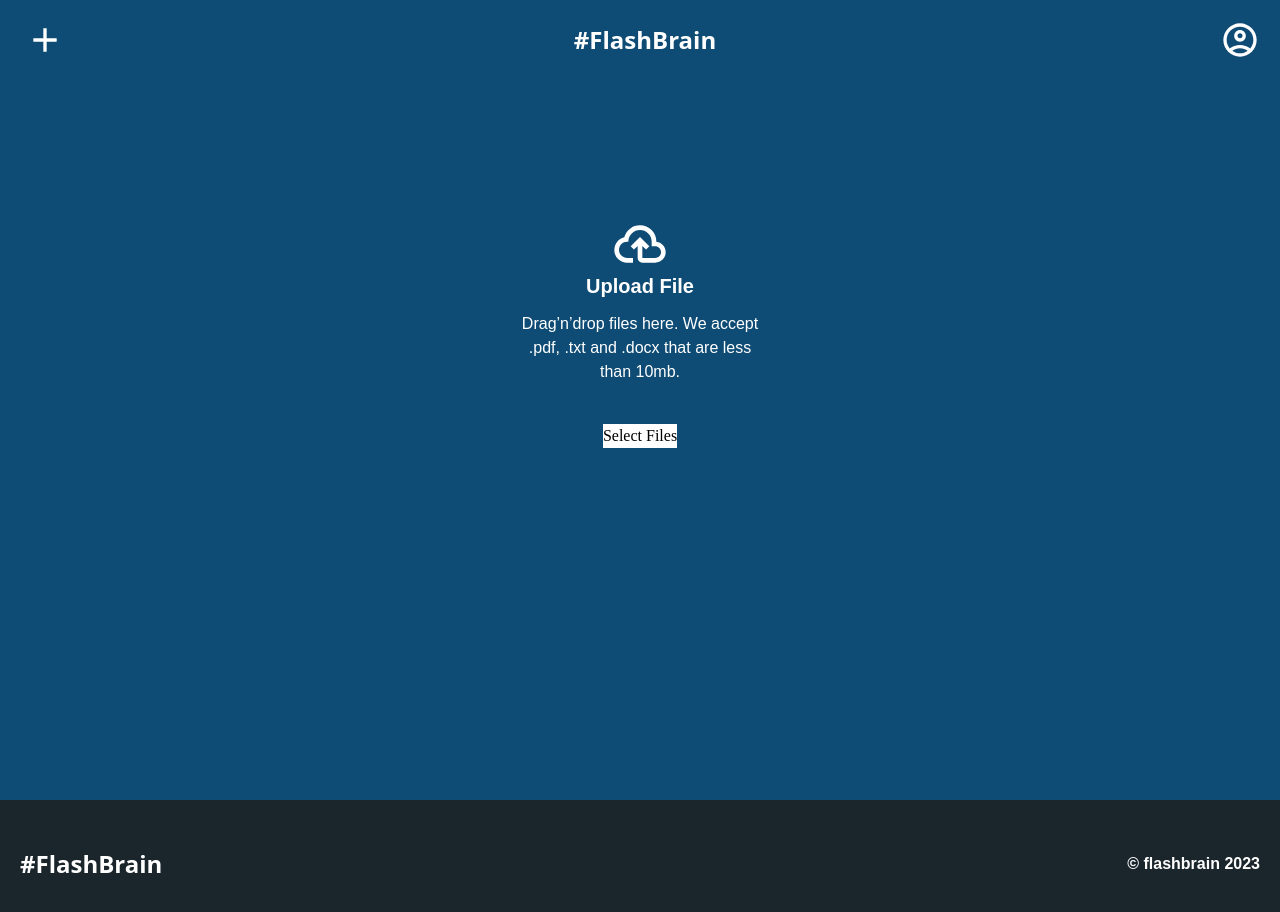
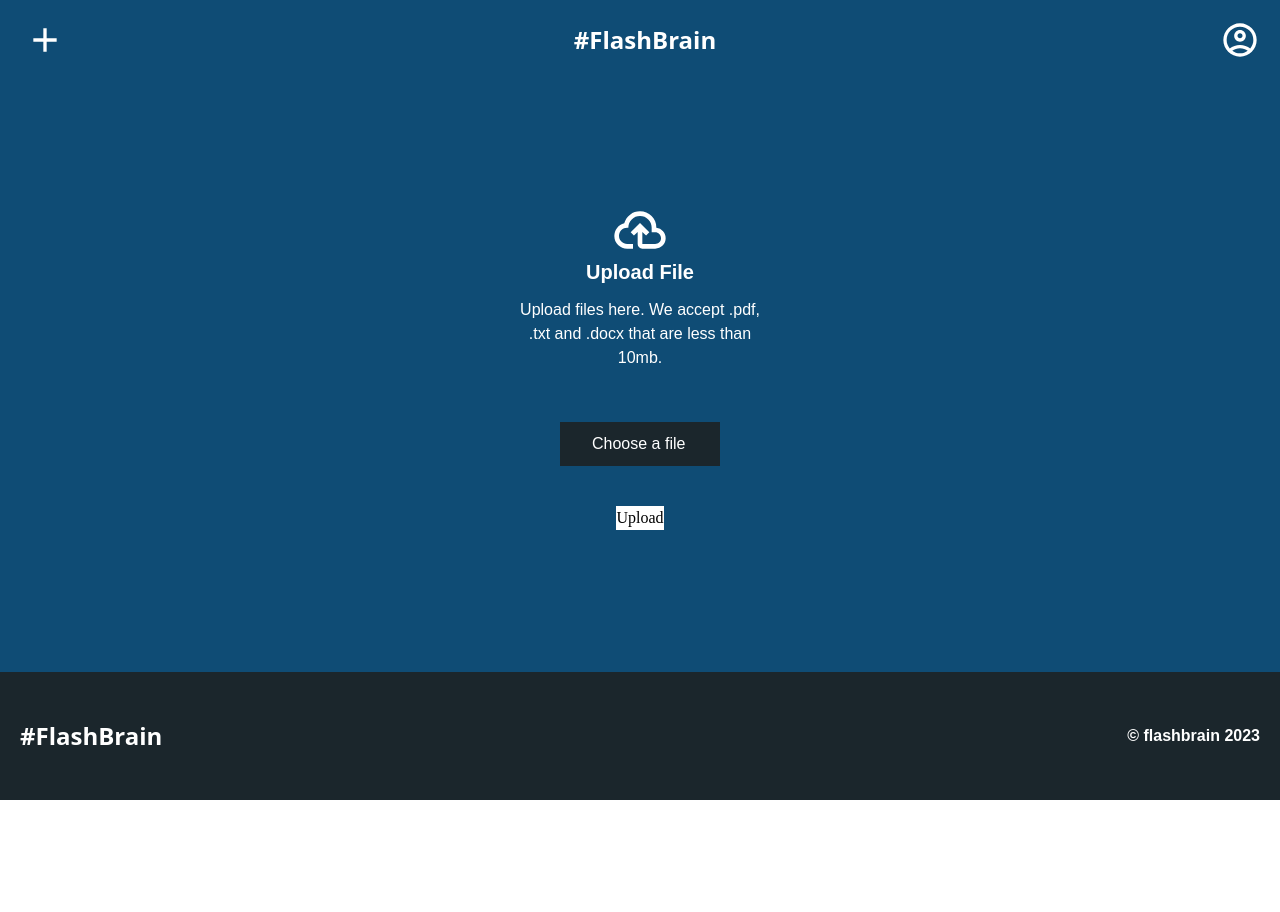
Before and after one commit to Serban681/Flash_Brain, a Next.js app: page /createflashcard in a window 1280 px wide. Shown: the top 912 px of the page. After the commit the page ends 800 px from the top, so only its background shows below. Built offline with nearby package versions, Linux system fonts and the light colour scheme.

Commit message:
Added flexible pages

```diff
--- a/src/components/GeneralComponents/Header.tsx
+++ b/src/components/GeneralComponents/Header.tsx
@@ -10,7 +10,7 @@ export default function Header() {
     }
 
     return (
-        <div className="flex justify-between text-white w-full items-center pt-5">
+        <div className="inline flex justify-between text-white w-full items-center pt-5">
             <Image onClick={goToCreateFlashCardPage} src={AddImage} alt="" className="ml-5 h-10 cursor-pointer" />
             <LogoComponent />
             <AvatarComponent />
--- a/src/pages/_app.tsx
+++ b/src/pages/_app.tsx
@@ -1,10 +1,11 @@
 import { type AppType } from "next/dist/shared/lib/utils";
 import "@/styles/globals.css";
 import FooterComponent from "@/components/GeneralComponents/Footer";
+import Header from "@/components/GeneralComponents/Header";
 
 const MyApp: AppType = ({ Component, pageProps }) => {
   return (
-    <div className="app-styles">
+    <div>
       <Component {...pageProps} />
       <FooterComponent />
     </div>
--- a/src/pages/createflashcard.tsx
+++ b/src/pages/createflashcard.tsx
@@ -1,28 +1,38 @@
 import Header from "@/components/GeneralComponents/Header"
 import Image from "next/image"
 import upload_icon from "@/images/upload_icon.svg"
+import { useState } from "react"
 
 export default function CreateFlashCardPage() {
+    const [file, setFile] = useState<any>(null)
+
+    function handleFileChange(e:any) {
+        setFile(e.target.files[0])
+    }
+
     return (
-        <div className="bg-blue w-full h-full">
+        <div className="bg-blue w-full h-full ">
             <Header />
-            <div className="flex items-center h-full mt-[-8rem]">
+            <div className="flex items-center min-h-[calc(100vh-11.75rem)]">
                 <div className="flex justify-center w-full">
                     <div className="flex justify-center flex-col w-60 items-center">
                         <Image className="w-14" src={upload_icon} alt=""  />
                         <h2 className="text-white text-xl font-josefin font-extrabold">Upload File</h2>
                         <p className="text-white font-josefin font-medium text-center mt-3">
-                            Drag’n’drop files here. We accept .pdf, .txt and .docx that are less than 10mb.
+                            Upload files here. We accept .pdf, .txt and .docx that are less than 10mb.
                         </p>
+                        <div className="file-input-container mt-10">
+                            <input type="file" id="fileInput" className="file-input" onChange={handleFileChange} />
+                            <div className="selected-file-name ml-7 mb-3" id="selectedFileName">{file !== null ? file.name : ''}</div>
+                            <div className="file-input-label">Choose a file</div>
+                        </div>
 
                         <div className="mt-10">
-                            <button className="bg-white">Select Files</button>
+                            <button className="bg-white">Upload</button>
                         </div>
                     </div>
                 </div>
             </div>
-
-
         </div>
     )
 }
--- a/src/styles/globals.css
+++ b/src/styles/globals.css
@@ -2,7 +2,7 @@
 @tailwind components;
 @tailwind utilities;
 
-@import url('https://fonts.googleapis.com/css2?family=Fredoka:wght@700&family=Josefin+Sans:wght@400;500;600;700&display=swap');
+@import url('https://fonts.googleapis.com/css2?family=Fredoka:wght@700&family=Josefin+Sans:wght@400;600&display=swap');
 
 html, body {
     --yellow: #FDCB9E;
@@ -26,7 +26,40 @@ html, body {
     justify-content: center;
 }
 
-.app-styles {
-    height: 100vh;
-    background-color: #00B7C2;
+
+/* ---- Upload File Styling ----- */
+
+.file-input-container {
+    position: relative;
+    overflow: hidden;
+    display: inline-block;
 }
+
+.file-input {
+    position: absolute;
+    font-size: 2rem;
+    height: 2.5rem;
+    right: 0;
+    top: 0;
+    opacity: 0;
+    cursor: pointer;
+}
+
+.file-input-label {
+    background-color: var(--black);
+    font-family: 'Josefin Sans', sans-serif;
+    font-weight: 500;
+    color: #fff;
+    display: inline-block;
+    width: 10rem;
+    padding: 0.6rem 2rem;
+    cursor: pointer;
+}
+
+.selected-file-name {
+    display: block;
+    margin-top: 10px;
+    font-family: 'Josefin Sans', sans-serif;
+    font-weight: bold;
+    color: white;
+}
```
